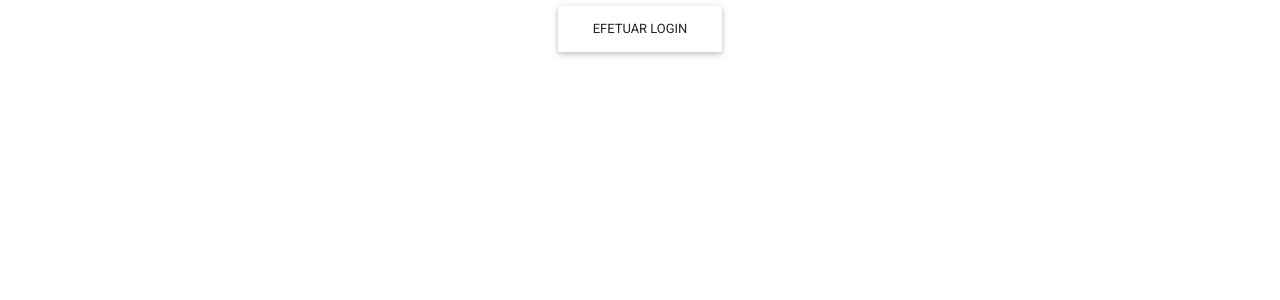
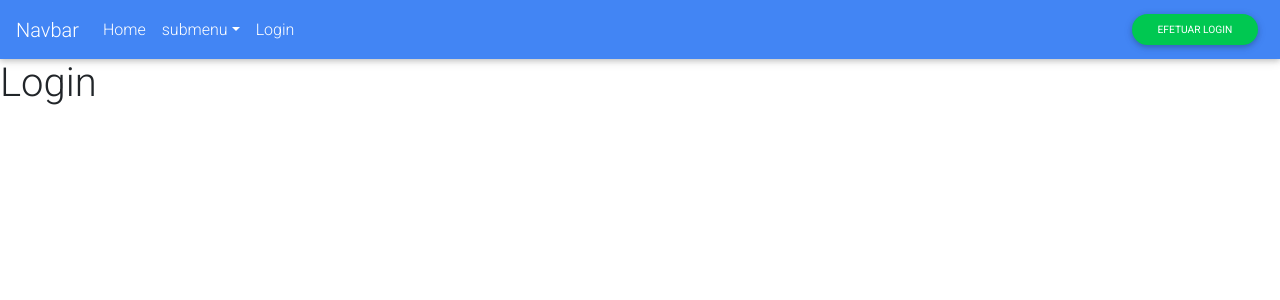
Before and after one commit to MauricioNogueira/annotation, a React (Create React App) app: page /login in a window 1280 px wide. Shown: the top 300 px of the page. Built offline with nearby package versions, Linux system fonts and the light colour scheme.

Commit message:
Criado novos componentes para o NavBar

```diff
--- a/src/Routes.js
+++ b/src/Routes.js
@@ -1,16 +1,36 @@
 import React, {Component} from 'react';
-import {BrowserRouter as Router, Route, Switch, Redirect} from 'react-router-dom';
+import {BrowserRouter as Router, Route, Switch, Redirect, StaticRouter} from 'react-router-dom';
 import LoginView from './view/LoginView';
 import IndexView from './view/IndexView';
+import {Navbar, NavLinkLeft, NavLinkRigth, NavLink, DropDownLink, DropLink} from './componente/Navbar';
+import FormModal, {BotaoModalForm} from './componente/FormModal';
 
 class Routes extends Component {
     render() {
         return (
             <Router>
                 <Switch>
-                    <Route exact path="/" component={IndexView} />
-                    {/* <Route path="/teste" render={() => <h1>Tela Teste</h1>} /> */}
-                    <RoutePublic path="/login" component={LoginView} />
+                    <Route pathname>
+                        <Navbar id="navbar" titulo="Navbar">
+                            <NavLinkLeft>
+                                <NavLink path="/teste" titulo="Home" />
+                                <DropDownLink id="dropdown-link" titulo="submenu">
+                                    <DropLink to="/teste2" titulo="Teste 2" />
+                                    <DropLink to="/teste3" titulo="Teste 3" />
+                                    <DropLink to="/teste4" titulo="Teste 4" />
+                                </DropDownLink>
+                                <NavLink path="/login" titulo="Login" />
+                            </NavLinkLeft>
+                            <NavLinkRigth>
+                                <BotaoModalForm redondo="1rem" corPrincipal="success" corTexto="#fff" tamanhoBotao="btn-sm" idModalTarget="form-modal" tituloBotaoModalForm="Efetuar login" />
+                            </NavLinkRigth>
+                        </Navbar>
+                        <FormModal idModal="form-modal" tituloModal="Login" tituloBotao="Entrar" />
+                        <Route exact path="/" component={IndexView} />
+                    </Route>
+                </Switch>
+                <Switch>
+                    <RoutePublic exact={true} path="/login" component={LoginView} />
                 </Switch>
             </Router>
         );
--- a/src/componente/FormModal.jsx
+++ b/src/componente/FormModal.jsx
@@ -1,4 +1,5 @@
 import React, {Component} from 'react';
+import {Link} from 'react-router-dom';
 
 class FormModal extends Component {
     render() {
@@ -37,8 +38,8 @@ class FormModal extends Component {
                                 { redesSociais }
                             </div>
                             <div className="modal-footer mx-5 pt-3 mb-1">
-                                <p className="font-small grey-text d-flex justify-content-end">Não é um membro? <a href="#" className="blue-text ml-1">
-                                    Criar conta</a></p>
+                                <p className="font-small grey-text d-flex justify-content-end">Não é um membro? <Link className="blue-text ml-1" to="/teste1">
+                                    Criar conta</Link></p>
                             </div>
                         </div>
                     </div>
@@ -50,7 +51,7 @@ class FormModal extends Component {
 
 /**
  * Botão para abrir modal
- * Obs: Você pode usar um botão próprio para abrir o FormModal
+ * Obs: Você pode usar um botão comum para abrir o FormModal
  *
  * Props:
  * - tituloBotao: Para colocar o texto no botão
--- a/src/componente/Navbar.jsx
+++ b/src/componente/Navbar.jsx
@@ -1,10 +1,11 @@
 import React, {Component} from 'react';
+import {Link} from 'react-router-dom';
 
 export class Navbar extends Component {
     render() {
         return(
             <nav className="navbar navbar-expand-lg navbar-dark primary-color">
-                <a className="navbar-brand" href="#">{this.props.titulo}</a>
+                <Link className="navbar-brand" to="/" >{this.props.titulo}</Link>
                 <button className="navbar-toggler" type="button" data-toggle="collapse" data-target={`#${this.props.id}`}
                     aria-controls={this.props.id} aria-expanded="false" aria-label="Toggle navigation">
                     <span className="navbar-toggler-icon"></span>
@@ -37,3 +38,35 @@ export class NavLinkRigth extends Component {
         );
     }
 }
+
+export class NavLink extends Component {
+    render() {
+        return (
+            <li className="nav-item">
+                <Link to={this.props.path} className="nav-link">{ this.props.titulo }</Link>
+            </li>
+        );
+    }
+}
+
+export class DropDownLink extends Component {
+    render() {
+        return (
+            <li className="nav-item dropdown">
+                <a href="#1" className="nav-link dropdown-toggle" id={this.props.id} data-toggle="dropdown"
+                aria-haspopup="true" aria-expanded="false">{ this.props.titulo }</a>
+                <div className="dropdown-menu dropdown-primary" aria-labelledby={this.props.id}>
+                    { this.props.children }
+                </div>
+            </li>
+        );
+    }
+}
+
+export class DropLink extends Component {
+    render() {
+        return (
+            <Link className="dropdown-item" to={this.props.to}>{ this.props.titulo }</Link>
+        );
+    }
+}
--- a/src/view/IndexView.jsx
+++ b/src/view/IndexView.jsx
@@ -1,40 +1,10 @@
 import React, {Component} from 'react';
-import {Navbar, NavLinkLeft, NavLinkRigth} from '../componente/Navbar';
-import FormModal, {BotaoModalForm} from '../componente/FormModal';
 
 class IndexView extends Component {
     render() {
         return (
             <div>
-                <Navbar id="navbar" titulo="Navbar">
-                    <NavLinkLeft>
-                        <li className="nav-item">
-                            <a className="nav-link" href="#">Home
-                                <span className="sr-only">(current)</span>
-                            </a>
-                        </li>
-                        <li className="nav-item">
-                            <a className="nav-link" href="#">Features</a>
-                        </li>
-                        <li className="nav-item">
-                            <a className="nav-link" href="#">Pricing</a>
-                        </li>
-
-                        <li className="nav-item dropdown">
-                            <a className="nav-link dropdown-toggle" id="navbarDropdownMenuLink" data-toggle="dropdown"
-                            aria-haspopup="true" aria-expanded="false">Dropdown</a>
-                            <div className="dropdown-menu dropdown-primary" aria-labelledby="navbarDropdownMenuLink">
-                                <a className="dropdown-item" href="#">Action</a>
-                                <a className="dropdown-item" href="#">Another action</a>
-                                <a className="dropdown-item" href="#">Something else here</a>
-                            </div>
-                        </li>
-                    </NavLinkLeft>
-                    <NavLinkRigth>
-                        <BotaoModalForm redondo="1rem" corPrincipal="success" corTexto="#fff" tamanhoBotao="btn-sm" idModalTarget="form-modal" tituloBotaoModalForm="Efetuar login" />
-                    </NavLinkRigth>
-                </Navbar>
-                <FormModal idModal="form-modal" tituloModal="Login" tituloBotao="Entrar" />
+                <h1>Tela Index</h1>
             </div>
         );
     }
--- a/src/view/LoginView.jsx
+++ b/src/view/LoginView.jsx
@@ -1,12 +1,10 @@
 import React, {Component} from 'react';
-import FormModal, {BotaoModalForm} from '../componente/FormModal';
 
 class LoginView extends Component {
     render() {
         return(
             <div>
-                <FormModal idModal="form-modal" tituloModal="Login" tituloBotao="Entrar" />
-                <BotaoModalForm idModalTarget="form-modal" tituloBotaoModalForm="Efetuar login" />
+                <h1>Login</h1>
             </div>
         )
     }
```
Also changed, not shown: src/componente/Buttons.jsx (added, +17 -0 lines).
